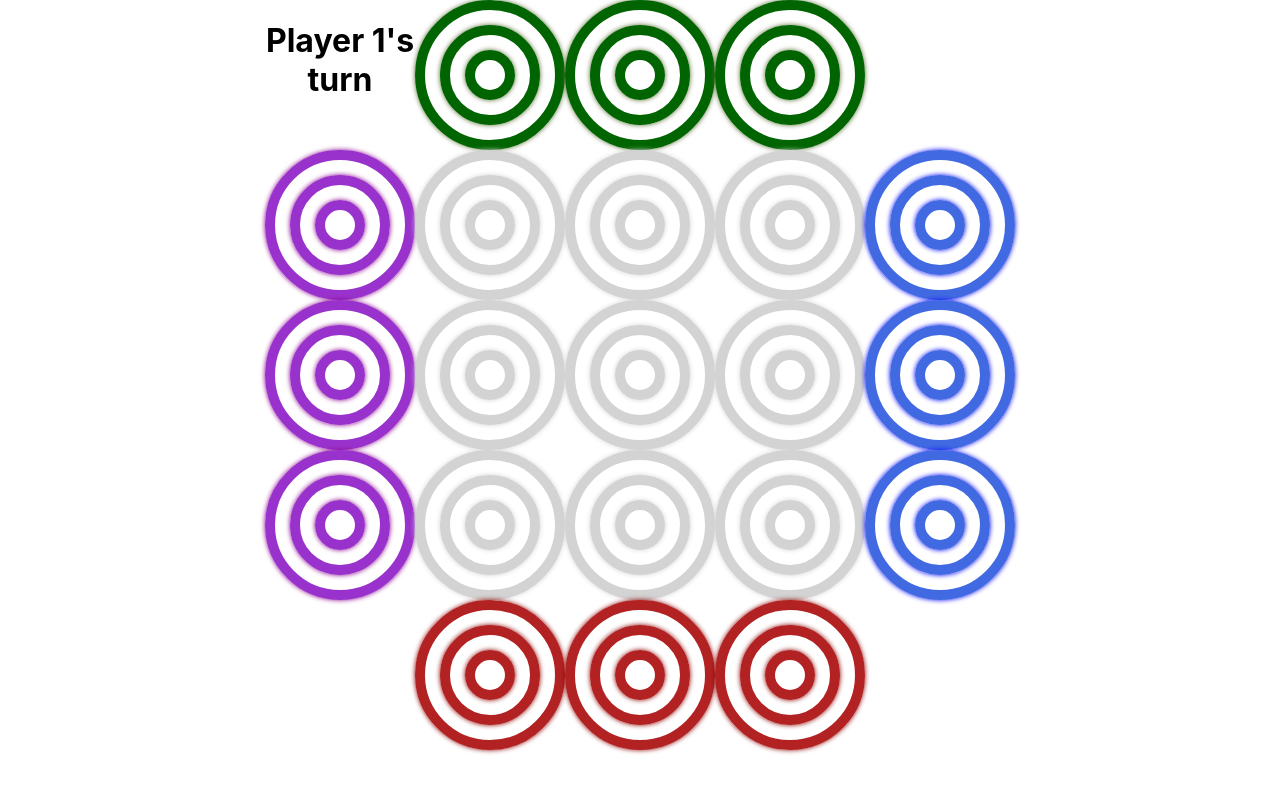
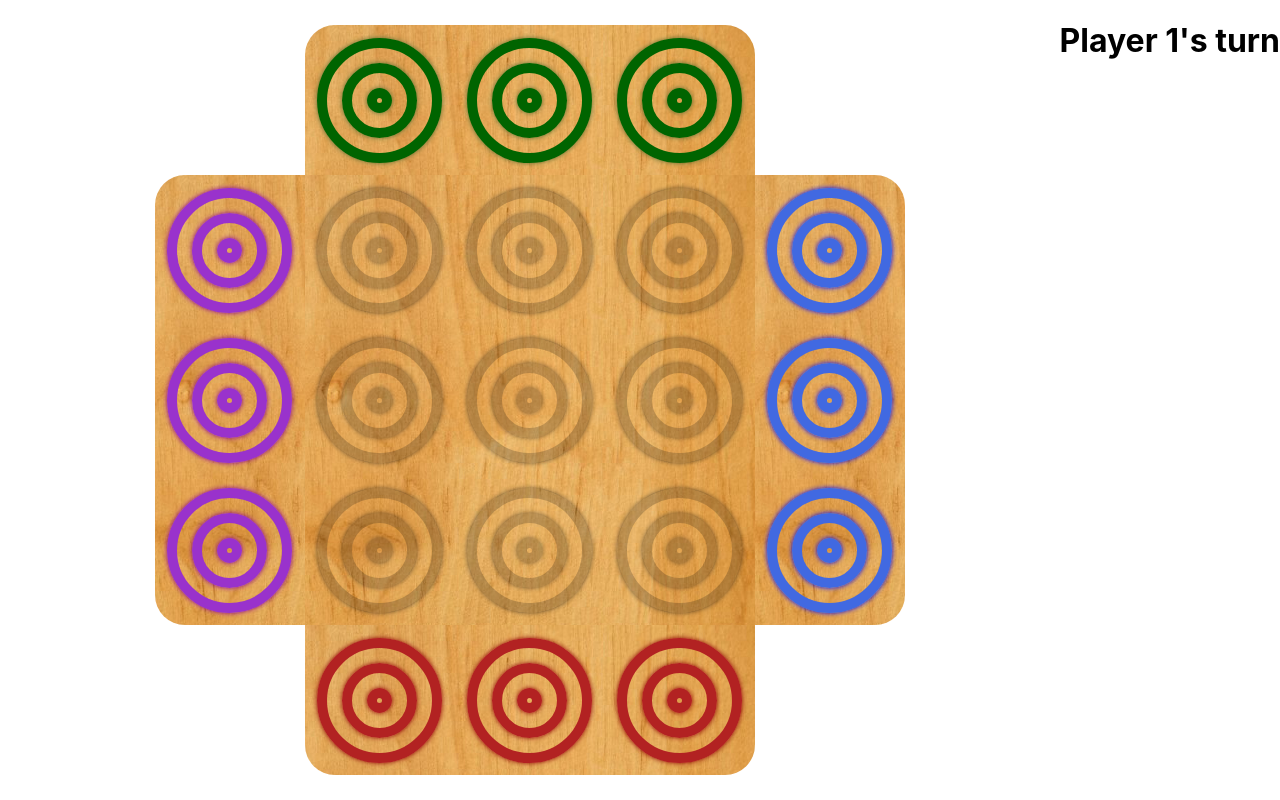
Before and after one commit to soleilyasmina/otrio, a React (Create React App) app: page / in a window 1280 px wide. Built offline with nearby package versions, Linux system fonts and the light colour scheme; the HTML template or start-up script is replaced by a standard one.

Commit message:
cosmetics - added assets folder for wood texture - changed size of rings - added board radius - separated game and stats divs from app

```diff
--- a/src/App.css
+++ b/src/App.css
@@ -1,7 +1,12 @@
 .App {
   text-align: center;
-  width: 750px;
-  height: 750px;
+  width: 100vw;
+  height: 100vh;
+  margin: auto;
+  display: flex;
+}
+
+.game {
   display: grid;
   grid-template-columns: 150px 450px 150px;
   grid-template-rows: 150px 450px 150px;
@@ -19,25 +24,25 @@
 }
 
 .large {
-  width: 150px;
-  height: 150px;
-  margin: 0px;
+  width: 125px;
+  height: 125px;
+  margin: 12.5px;
 }
 .medium {
-  width: 100px;
-  height: 100px;
-  margin: 25px;
+  width: 75px;
+  height: 75px;
+  margin: 37.5px;
 }
 
 .small {
-  width: 50px;
-  height: 50px;
-  margin: 50px;
+  width: 25px;
+  height: 25px;
+  margin: 62.5px;
 }
 
 .null {
-  border: 10px solid lightgrey;
-  box-shadow: 0px 0px 5px lightgrey;
+  border: 10px solid rgba(0,0,0,0.2);
+  box-shadow: 0px 0px 5px rgba(0,0,0,0.5);
 }
 
 .firebrick {
@@ -71,6 +76,7 @@
   display: flex;
   flex-wrap: wrap;
   grid-area: 2 / 2 / 3 / 3;
+  background-image: url('assets/wood-2.jpg');
 }
 
 .player {
@@ -82,22 +88,31 @@
   width: 450px;
   height: 150px;
   grid-area: 3 / 2 / 4 / 3;
+  background-image: url('assets/wood-2.jpg');
+  border-radius: 0px 0px 30px 30px;
 }
 
 .two {
   width: 150px;
   height: 450px;
   grid-area: 2 / 3 / 3 / 4;
+  background-image: url('assets/wood-2.jpg');
+  border-radius: 0px 30px 30px 0px;
+
 }
 
 .three {
   width: 450px;
   height: 150px;
   grid-area: 1 / 2 / 3 / 3;
+  background-image: url('assets/wood-2.jpg');
+  border-radius: 30px 30px 0px 0px
 }
 
 .four {
   width: 150px;
   height: 450px;
   grid-area: 2 / 1 / 3 / 2;
+  background-image: url('assets/wood-2.jpg');
+  border-radius: 30px 0px 0px 30px;
 }
--- a/src/App.js
+++ b/src/App.js
@@ -117,14 +117,18 @@ export default class App extends Component {
   render() {
     let color = this.turnColor();
     return (
-        <div className="App">
+      <div className="App">
+        <div className="game">
           <Board select={this.selectPiece} boardType={'player three'} spaces={this.state.players[2]} />
           <Board select={this.selectPiece} boardType={'player four'} spaces={this.state.players[3]} />
           <Board select={this.selectSpace} boardType={'board'} spaces={this.state.spaces} />
           <Board select={this.selectPiece} boardType={'player two'} spaces={this.state.players[1]} />
           <Board select={this.selectPiece} boardType={'player one'} spaces={this.state.players[0]} />
+        </div>
+        <div className="stats">
           <Stats win={this.state.win} turn={this.state.turn} color={color}/>
         </div>
+      </div>
       );
   }
 }
```
Also changed, not shown: src/assets/wood-2.jpg (added).
